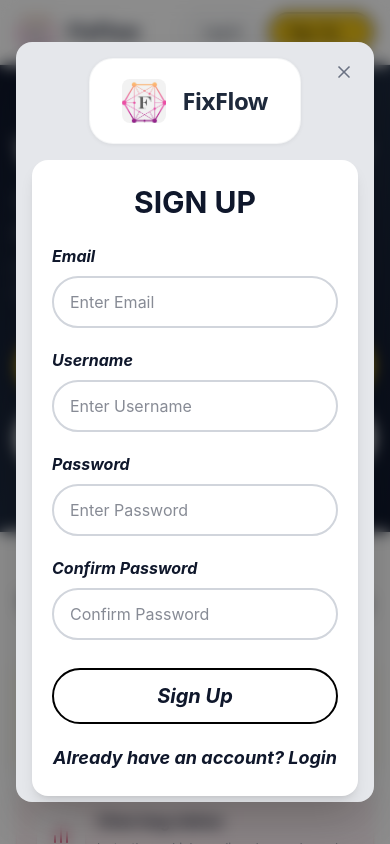
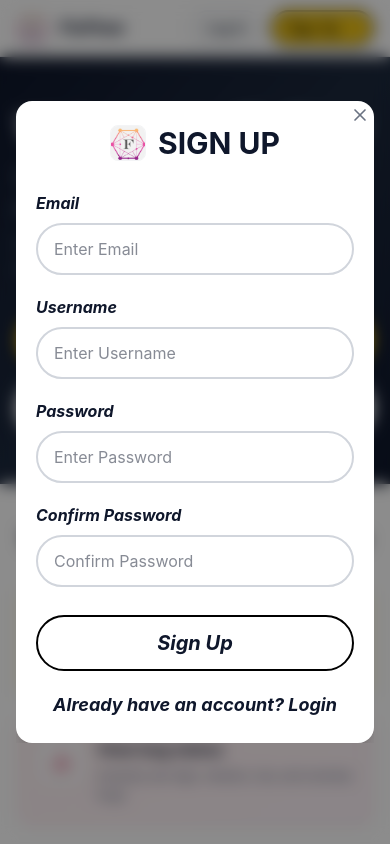
Before and after one commit to cse442-software-engineering-ub/s26-fixflow, a React (Vite) app: page /#/signup in a window 390 px wide. Shown: the top 844 px of the page. Built offline with nearby package versions, Linux system fonts and the light colour scheme; no server answers.

Commit message:
making username login from landing page case sensitive (to avoid unauthenticated login), improving landing page UI, and implementing responsiveness

```diff
--- a/src/app/pages/Landing.tsx
+++ b/src/app/pages/Landing.tsx
@@ -138,27 +138,27 @@ export function Landing({ onAuthed }: LandingProps) {
   ];
 
   return (
-    <div className="min-h-screen bg-white dark:bg-[#282d33] text-slate-900 dark:text-white">
+    <div className="min-h-screen lg:h-screen lg:overflow-hidden bg-white dark:bg-[#282d33] text-slate-900 dark:text-white">
       <header className="sticky top-0 z-40 border-b border-gray-200/80 dark:border-[#3e4650] bg-white/95 dark:bg-[#282d33]/95 backdrop-blur-sm">
-        <div className="max-w-6xl mx-auto px-4 sm:px-6 lg:px-8 h-16 sm:h-20 flex items-center justify-between">
+        <div className="max-w-6xl mx-auto px-4 sm:px-6 lg:px-8 h-14 sm:h-16 flex items-center justify-between">
           <div className="flex items-center gap-3">
-            <span className="h-10 w-10 rounded-lg overflow-hidden flex items-center justify-center bg-white border border-gray-100 shadow-sm">
+            <span className="h-8 w-8 sm:h-9 sm:w-9 rounded-lg overflow-hidden flex items-center justify-center bg-white border border-gray-100 shadow-sm">
               <img src={loginLogo} alt="" className="h-full w-full object-cover scale-110" aria-hidden />
             </span>
-            <span className="font-bold text-xl sm:text-2xl text-slate-900 tracking-tight">FixFlow</span>
+            <span className="font-bold text-lg sm:text-xl text-slate-900 tracking-tight">FixFlow</span>
           </div>
           <div className="flex items-center gap-2 sm:gap-3">
             <button
               type="button"
               onClick={goLogin}
-              className="px-4 py-2 rounded-full text-sm sm:text-base font-semibold border-2 border-gray-300 dark:border-gray-500 text-slate-800 dark:text-white hover:bg-gray-50 dark:hover:bg-[#363d45] transition-colors"
+              className="px-3.5 py-1.5 rounded-full text-sm font-semibold border-2 border-gray-300 dark:border-gray-500 text-slate-800 dark:text-white hover:bg-gray-50 dark:hover:bg-[#363d45] transition-colors"
             >
               Log In
             </button>
             <button
               type="button"
               onClick={goSignup}
-              className="inline-flex items-center gap-1 sm:gap-2 pl-4 pr-3 py-2 rounded-full text-sm sm:text-base font-bold text-black border-2 border-black transition-colors hover:opacity-95"
+              className="inline-flex items-center gap-1 sm:gap-2 pl-3.5 pr-3 py-1.5 rounded-full text-sm font-bold text-black border-2 border-black transition-colors hover:opacity-95"
               style={{ backgroundColor: ffYellow }}
             >
               Sign Up
@@ -169,7 +169,8 @@ export function Landing({ onAuthed }: LandingProps) {
         </div>
       </header>
 
-      <section className="relative overflow-hidden bg-slate-900 text-white">
+      <main className="lg:h-[calc(100vh-4rem)] lg:flex lg:flex-col">
+      <section className="relative overflow-hidden bg-slate-900 text-white lg:flex-[1.2]">
         <div
           className="absolute inset-0 opacity-[0.12]"
           style={{
@@ -178,27 +179,27 @@ export function Landing({ onAuthed }: LandingProps) {
           }}
         />
         <div className="absolute inset-0 bg-gradient-to-br from-slate-900 via-slate-800 to-slate-900" />
-        <div className="relative max-w-6xl mx-auto px-4 sm:px-6 lg:px-8 py-16 sm:py-24 lg:py-28">
+        <div className="relative max-w-6xl mx-auto px-4 sm:px-6 lg:px-8 py-12 sm:py-16 lg:pt-4 lg:pb-28">
           <motion.div
             initial={{ opacity: 0, y: 16 }}
             animate={{ opacity: 1, y: 0 }}
             transition={{ duration: 0.45 }}
             className="max-w-2xl"
           >
-            <h1 className="text-4xl sm:text-5xl lg:text-6xl font-bold leading-tight mb-4 sm:mb-6">
+            <h1 className="text-4xl sm:text-5xl lg:text-4xl xl:text-5xl font-bold leading-tight mb-4 sm:mb-6 lg:mb-4">
               Welcome to FixFlow
             </h1>
-            <p className="text-lg sm:text-xl text-slate-300 mb-3 sm:mb-4">
+            <p className="text-lg sm:text-xl lg:text-lg text-slate-300 mb-3 sm:mb-4 lg:mb-3">
               Track, prioritize, and resolve bugs with clarity and speed.
             </p>
-            <p className="text-slate-400 mb-8 sm:mb-10 text-sm sm:text-base leading-relaxed">
+            <p className="text-slate-400 mb-8 sm:mb-10 lg:mb-6 text-sm sm:text-base leading-relaxed">
               FixFlow helps teams manage bug reports, prioritize issues, and keep projects running smoothly.
             </p>
-            <div className="flex flex-col sm:flex-row gap-3 sm:gap-4">
+            <div className="flex flex-col sm:flex-row gap-3 sm:gap-4 lg:gap-3">
               <button
                 type="button"
                 onClick={goSignup}
-                className="inline-flex items-center justify-center px-8 py-3.5 rounded-full font-bold text-black text-lg border-2 border-black shadow-lg hover:brightness-105 transition-all"
+                className="inline-flex items-center justify-center px-8 py-3 lg:py-2.5 rounded-full font-bold text-black text-lg lg:text-base border-2 border-black shadow-lg hover:brightness-105 transition-all"
                 style={{ backgroundColor: ffYellow }}
               >
                 Get Started
@@ -206,7 +207,7 @@ export function Landing({ onAuthed }: LandingProps) {
               <button
                 type="button"
                 onClick={goLogin}
-                className="inline-flex items-center justify-center gap-2 px-8 py-3.5 rounded-full font-bold text-slate-900 bg-white border-2 border-white hover:bg-slate-100 transition-colors text-lg"
+                className="inline-flex items-center justify-center gap-2 px-8 py-3 lg:py-2.5 rounded-full font-bold text-slate-900 bg-white border-2 border-white hover:bg-slate-100 transition-colors text-lg lg:text-base"
               >
                 Log In
                 <ArrowRight className="w-5 h-5" />
@@ -216,11 +217,11 @@ export function Landing({ onAuthed }: LandingProps) {
         </div>
       </section>
 
-      <section className="max-w-6xl mx-auto px-4 sm:px-6 lg:px-8 py-14 sm:py-20">
-        <h2 className="text-2xl sm:text-3xl font-bold text-slate-900 mb-10 sm:mb-12 text-center sm:text-left">
+      <section className="max-w-6xl mx-auto px-4 sm:px-6 lg:px-8 py-10 sm:py-12 lg:pt-11 lg:pb-1 lg:flex-1">
+        <h2 className="text-2xl sm:text-3xl lg:text-2xl font-bold text-slate-900 mb-8 sm:mb-9 lg:mb-4 text-center sm:text-left">
           What you can do with FixFlow
         </h2>
-        <div className="grid grid-cols-1 sm:grid-cols-2 lg:grid-cols-4 gap-5 sm:gap-6">
+        <div className="grid grid-cols-1 sm:grid-cols-2 lg:grid-cols-4 gap-5 sm:gap-6 lg:gap-3">
           {features.map((f, i) => {
             const Icon = f.icon;
             return (
@@ -230,17 +231,17 @@ export function Landing({ onAuthed }: LandingProps) {
                 whileInView={{ opacity: 1, y: 0 }}
                 viewport={{ once: true, margin: '-40px' }}
                 transition={{ delay: i * 0.06 }}
-                className={`rounded-2xl border p-5 sm:p-6 lg:p-5 bg-gradient-to-br shadow-sm hover:shadow-md transition-shadow ${f.bg}`}
+                className={`rounded-2xl border p-5 sm:p-6 lg:p-4 bg-gradient-to-br shadow-sm hover:shadow-md transition-shadow ${f.bg}`}
               >
                 <div className="flex items-start gap-3 sm:gap-4">
                   <div className={`rounded-xl bg-white/80 p-3 shadow-sm shrink-0 ${f.iconClass}`}>
                     <Icon className="w-6 h-6 sm:w-7 sm:h-7" strokeWidth={2} />
                   </div>
                   <div className="min-w-0">
-                    <h3 className="text-base sm:text-lg font-bold text-slate-900 mb-1.5 sm:mb-2 leading-snug">
+                    <h3 className="text-base sm:text-lg lg:text-base font-bold text-slate-900 mb-1.5 sm:mb-2 lg:mb-1 leading-snug">
                       {f.title}
                     </h3>
-                    <p className="text-slate-600 text-xs sm:text-sm leading-relaxed">{f.desc}</p>
+                    <p className="text-slate-600 text-xs sm:text-sm lg:text-xs leading-relaxed">{f.desc}</p>
                   </div>
                 </div>
               </motion.div>
@@ -249,17 +250,17 @@ export function Landing({ onAuthed }: LandingProps) {
         </div>
       </section>
 
-      <section className="border-t border-gray-200 dark:border-[#3e4650] bg-gray-50 dark:bg-[#2f353c]">
-        <div className="max-w-6xl mx-auto px-4 sm:px-6 lg:px-8 py-14 sm:py-20 flex flex-col lg:flex-row lg:items-center lg:justify-between gap-10">
+      <section className="border-t border-gray-200 dark:border-[#3e4650] bg-gray-50 dark:bg-[#2f353c] lg:flex-1">
+        <div className="max-w-6xl mx-auto px-4 sm:px-6 lg:px-8 py-10 sm:py-12 lg:py-5 flex flex-col lg:flex-row lg:items-center lg:justify-between gap-10 lg:gap-6">
           <div className="max-w-xl">
-            <h2 className="text-2xl sm:text-3xl font-bold text-slate-900 mb-4">How FixFlow helps your team</h2>
+            <h2 className="text-2xl sm:text-3xl lg:text-2xl font-bold text-slate-900 mb-4 lg:mb-2">How FixFlow helps your team</h2>
             <p className="text-slate-600 leading-relaxed">
               FixFlow gives teams a clear, organized way to report, prioritize, and resolve software issues. With
               real-time visibility into bug status and assignments, everyone stays aligned and accountable.
             </p>
           </div>
           <div
-            className="rounded-2xl border-2 border-amber-200/80 dark:border-[#3e4650] p-8 sm:p-10 shadow-sm w-full lg:max-w-md bg-gradient-to-br from-[#fffbeb] to-[#fef3c7] dark:from-[#282d33] dark:to-[#282d33]"
+            className="rounded-2xl border-2 border-amber-200/80 dark:border-[#3e4650] p-8 sm:p-10 lg:p-6 shadow-sm w-full lg:max-w-md bg-gradient-to-br from-[#fffbeb] to-[#fef3c7] dark:from-[#282d33] dark:to-[#282d33]"
           >
             <p className="font-semibold text-slate-900 dark:text-white text-lg mb-6">Ready to streamline your bug tracking?</p>
             <button
@@ -273,9 +274,10 @@ export function Landing({ onAuthed }: LandingProps) {
           </div>
         </div>
       </section>
+      </main>
 
-      <footer className="border-t border-gray-200 dark:border-[#3e4650] py-8 text-center text-sm text-slate-500 dark:text-gray-400">
-        FixFlow — bug tracking for clearer delivery.
+      <footer className="lg:hidden border-t border-gray-200 dark:border-[#3e4650] py-8 text-center text-sm text-slate-500 dark:text-gray-400">
+        FixFlow - bug tracking for clearer delivery.
       </footer>
 
       {authModal && (
@@ -285,7 +287,7 @@ export function Landing({ onAuthed }: LandingProps) {
           onClick={closeAuthModal}
         >
           <div
-            className="relative w-full max-w-lg max-h-[90vh] overflow-y-auto rounded-2xl bg-gray-200 dark:bg-[#282d33] p-4 sm:p-6 shadow-2xl"
+            className="relative w-full max-w-lg max-h-[90vh] overflow-y-auto"
             role="dialog"
             aria-modal="true"
             aria-labelledby={authModal === 'login' ? 'login-heading' : 'signup-heading'}
--- a/src/app/pages/Signup.tsx
+++ b/src/app/pages/Signup.tsx
@@ -51,7 +51,8 @@ export function Signup({
 
   const inner = (
     <>
-      <div className={`text-center ${variant === 'modal' ? 'mb-4' : 'mb-4 sm:mb-8'}`}>
+      {variant !== 'modal' && (
+        <div className="text-center mb-4 sm:mb-8">
           <div className="inline-flex items-center gap-4 sm:gap-5 bg-white rounded-3xl shadow-[0_1px_4px_rgba(0,0,0,0.06)] border border-gray-100/90 px-8 sm:px-10 py-5 sm:py-6">
             <span className="h-11 w-11 sm:h-16 sm:w-16 flex-shrink-0 rounded-lg overflow-hidden flex items-center justify-center bg-white">
               <img src={loginLogo} alt="" className="h-full w-full object-cover object-center scale-110" aria-hidden />
@@ -64,13 +65,23 @@ export function Signup({
             </span>
           </div>
         </div>
+      )}
 
       <div className="bg-white rounded-2xl sm:rounded-3xl shadow-lg px-5 py-6 sm:p-12">
         <h1
           id={variant === 'modal' ? 'signup-heading' : undefined}
           className={`font-bold text-center mb-6 sm:mb-12 ${variant === 'modal' ? 'text-3xl sm:text-4xl' : 'text-3xl sm:text-6xl'}`}
         >
-          SIGN UP
+          {variant === 'modal' ? (
+            <span className="inline-flex items-center gap-3">
+              <span className="h-9 w-9 rounded-lg overflow-hidden flex items-center justify-center bg-white border border-gray-100">
+                <img src={loginLogo} alt="" className="h-full w-full object-cover object-center scale-110" aria-hidden />
+              </span>
+              <span>SIGN UP</span>
+            </span>
+          ) : (
+            'SIGN UP'
+          )}
         </h1>
 
         {(error || localError) && (
```
Also changed, not shown: src/app/pages/Login.tsx (+13 -2 lines), 2 other files (tests, documents, lock files or other folders). Lines whose indentation alone changed are shown as unchanged.
